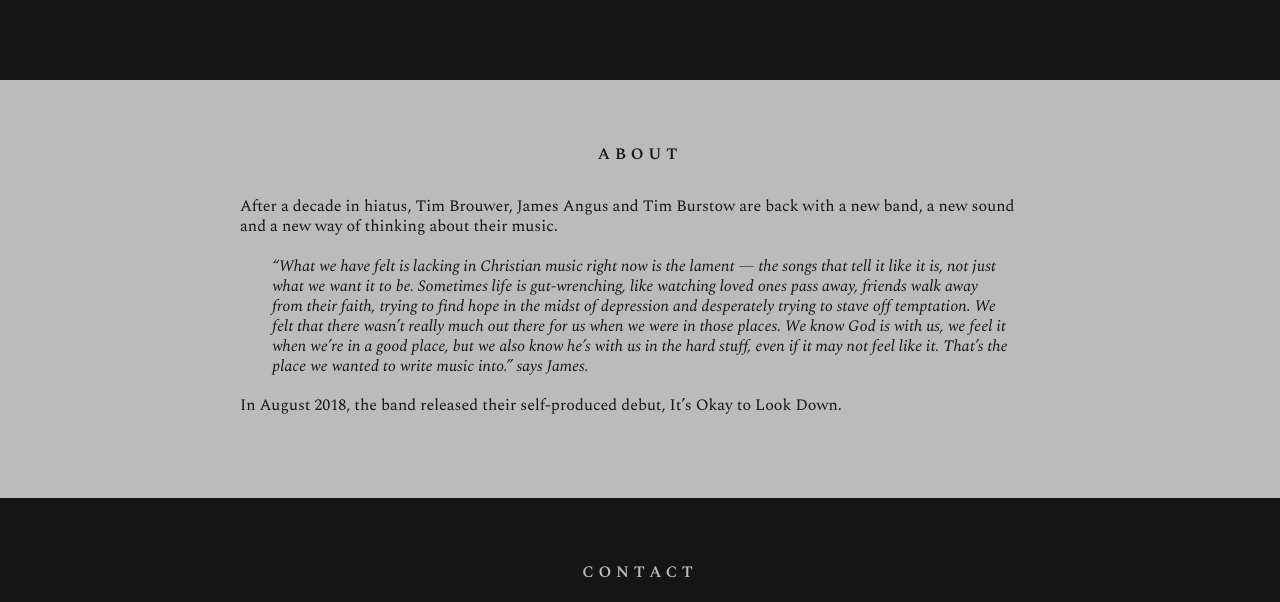
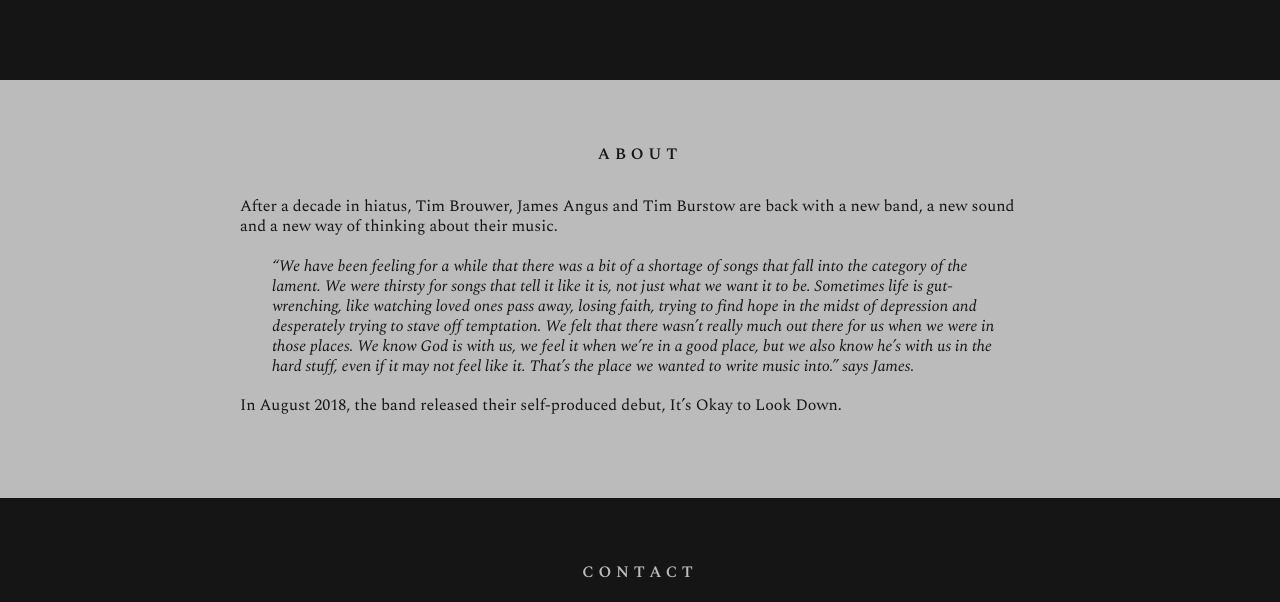
Before and after one commit to ejangi/featfromfalling.com, a website: page src/index.mustache in a window 1280 px wide. Shown: the part 4755-5357 px from the top of the page. Drawn offline with nearby package versions, Linux system fonts and the light colour scheme; files that its build step writes are made by us from their sources.

Commit message:
Updated bio

```diff
--- a/src/sections/about.mustache
+++ b/src/sections/about.mustache
@@ -3,7 +3,7 @@
         <h2>About</h2>
         <p>After a decade in hiatus, Tim Brouwer, James Angus and Tim Burstow are back with a new band, a new sound and a new way of thinking about their music.</p>
         <blockquote>
-            <p>&#x201C;What we have felt is lacking in Christian music right now is the lament &#x2014; the songs that tell it like it is, not just what we want it to be. Sometimes life is gut-wrenching, like watching loved ones pass away, friends walk away from their faith, trying to find hope in the midst of depression and desperately trying to stave off temptation. We felt that there wasn&#x2019;t really much out there for us when we were in those places. We know God is with us, we feel it when we&#x2019;re in a good place, but we also know he&#x2019;s with us in the hard stuff, even if it may not feel like it. That&#x2019;s the place we wanted to write music into.&#x201D; says James.</p>
+            <p>&#x201C;We have been feeling for a while that there was a bit of a shortage of songs that fall into the category of the lament. We were thirsty for songs that tell it like it is, not just what we want it to be. Sometimes life is gut-wrenching, like watching loved ones pass away, losing faith, trying to find hope in the midst of depression and desperately trying to stave off temptation. We felt that there wasn&#x2019;t really much out there for us when we were in those places. We know God is with us, we feel it when we&#x2019;re in a good place, but we also know he&#x2019;s with us in the hard stuff, even if it may not feel like it. That&#x2019;s the place we wanted to write music into.&#x201D; says James.</p>
         </blockquote>
         <p>In August 2018, the band released their self-produced debut, It&#x2019;s Okay to Look Down.</p>
     </div>
```
